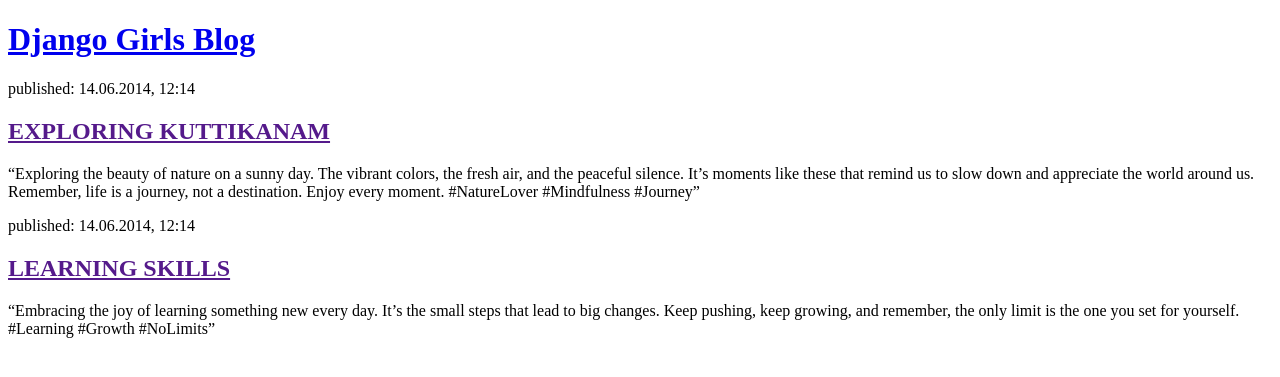
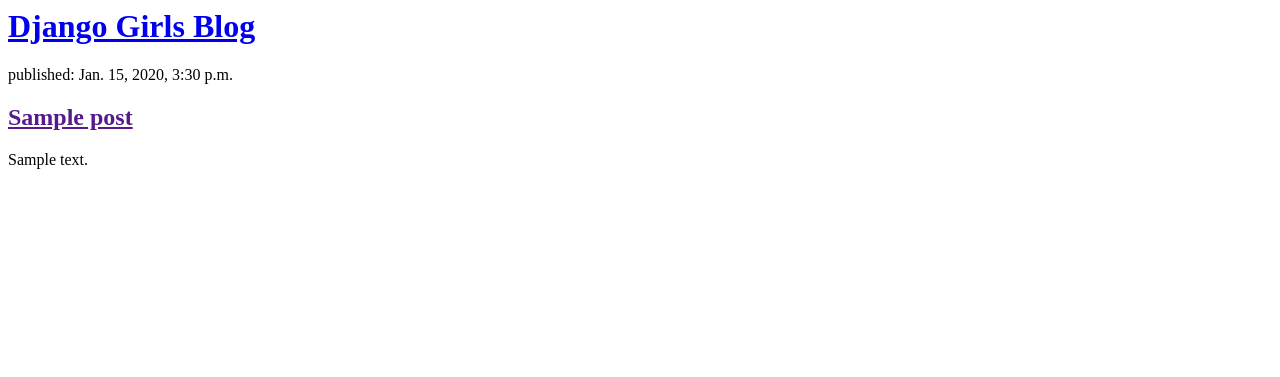
Before and after one commit to deninjose2627/my-first-blog, a Django app: page / in a window 1280 px wide. Shown: the top 377 px of the page. Run offline with Django 3.2, Linux system fonts and the light colour scheme; tables that the repository leaves empty hold one stand-in row (values such as "Sample post").

Commit message:
Changed the HTML for the site.

```diff
--- a/mysite/blog/templates/blog/post_list.html
+++ b/mysite/blog/templates/blog/post_list.html
@@ -1,4 +1,4 @@
-<!DOCTYPE html>
+<!-- <!DOCTYPE html>
 <html>
     <head>
         <title>Django Girls blog</title>
@@ -20,4 +20,16 @@
             <p>“Embracing the joy of learning something new every day. It’s the small steps that lead to big changes. Keep pushing, keep growing, and remember, the only limit is the one you set for yourself. #Learning #Growth #NoLimits”</p>
         </article>
     </body>
-</html>
+</html> -->
+
+<header>
+    <h1><a href="/">Django Girls Blog</a></h1>
+</header>
+
+{% for post in posts %}
+    <article>
+        <time>published: {{ post.published_date }}</time>
+        <h2><a href="">{{ post.title }}</a></h2>
+        <p>{{ post.text|linebreaksbr }}</p>
+    </article>
+{% endfor %}
--- a/mysite/blog/views.py
+++ b/mysite/blog/views.py
@@ -1,5 +1,7 @@
 from django.shortcuts import render
+from django.utils import timezone
+from .models import Post
 
-# Create your views here.
 def post_list(request):
-    return render(request, 'blog/post_list.html', {})
+    posts = Post.objects.filter(published_date__lte=timezone.now()).order_by('published_date')
+    return render(request, 'blog/post_list.html', {'posts': posts})
```
